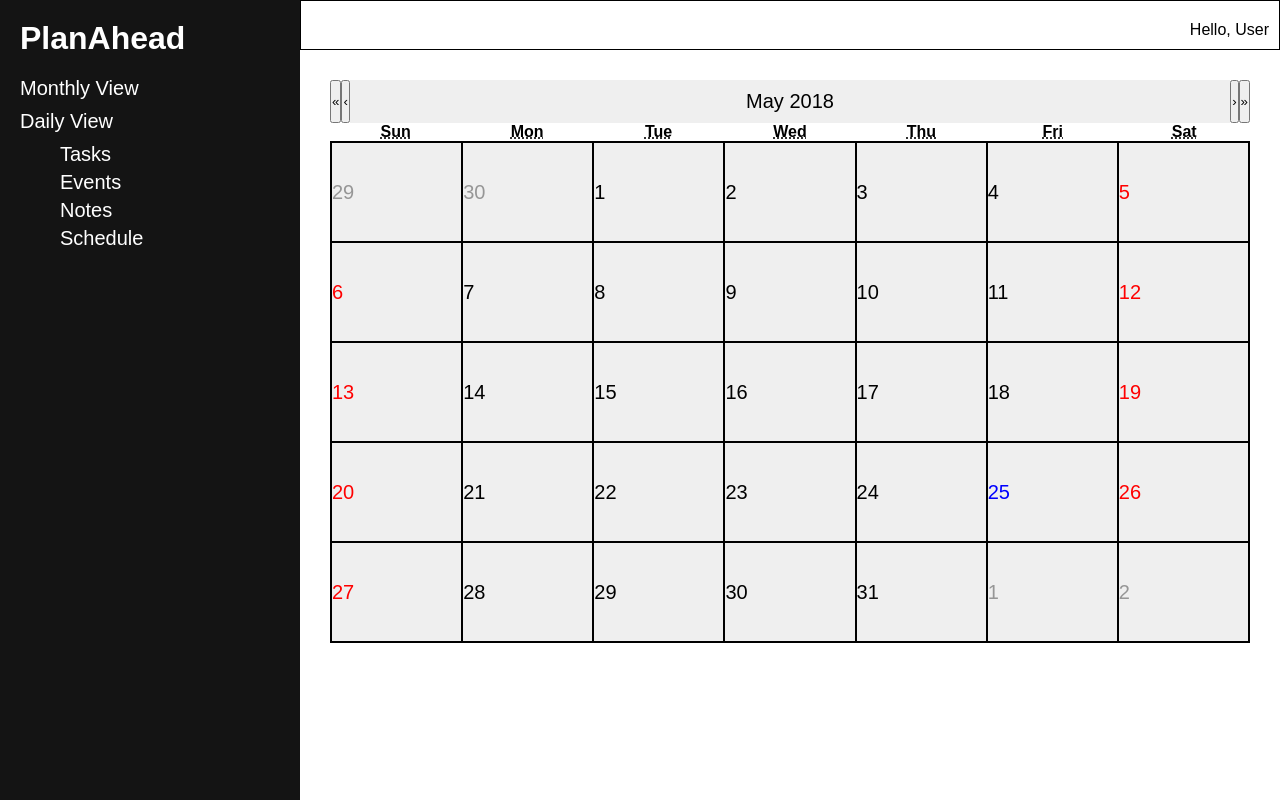
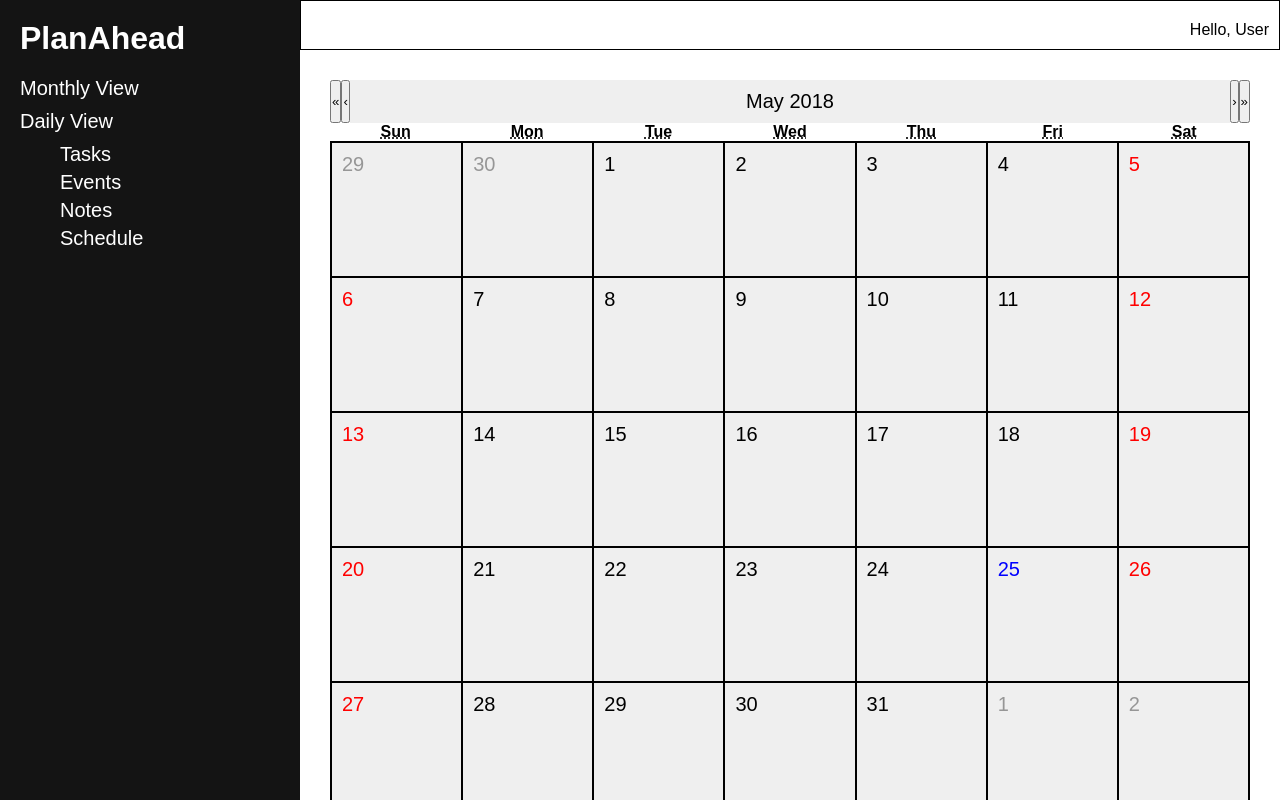
Before and after one commit to genkjames/planahead, a React (Create React App) app in the folder client/: page /dashboard in a window 1280 px wide. Built offline with nearby package versions, Linux system fonts and the light colour scheme.

Commit message:
fix calendar buttons

```diff
--- a/client/src/App.css
+++ b/client/src/App.css
@@ -8,6 +8,8 @@
 
 .dashboard {
   display: flex;
+  min-height: 600px;
+  height: 100vh;
 }
 
 /* Side Menu */
@@ -17,8 +19,7 @@
   padding: 20px;
   background: rgb(20, 20, 20);
   color: #fff;
-  min-height: 600px;
-  height: 100vh;
+  overflow: scroll;
 }
 
 .side-menu a {
@@ -31,6 +32,7 @@
 
 .dashboard > *:nth-of-type(2) {
   width: calc(100% - 300px);
+  overflow: scroll;
 }
 
 .side-nav {
@@ -74,8 +76,7 @@
   display: inline;
   outline: none;
   cursor: pointer;
-  width: 100px;
-  height: 100px;
+  padding: 10px 100px 100px 10px;
   text-align: left;
   vertical-align: text-top;
   font-size: 20px;
```
